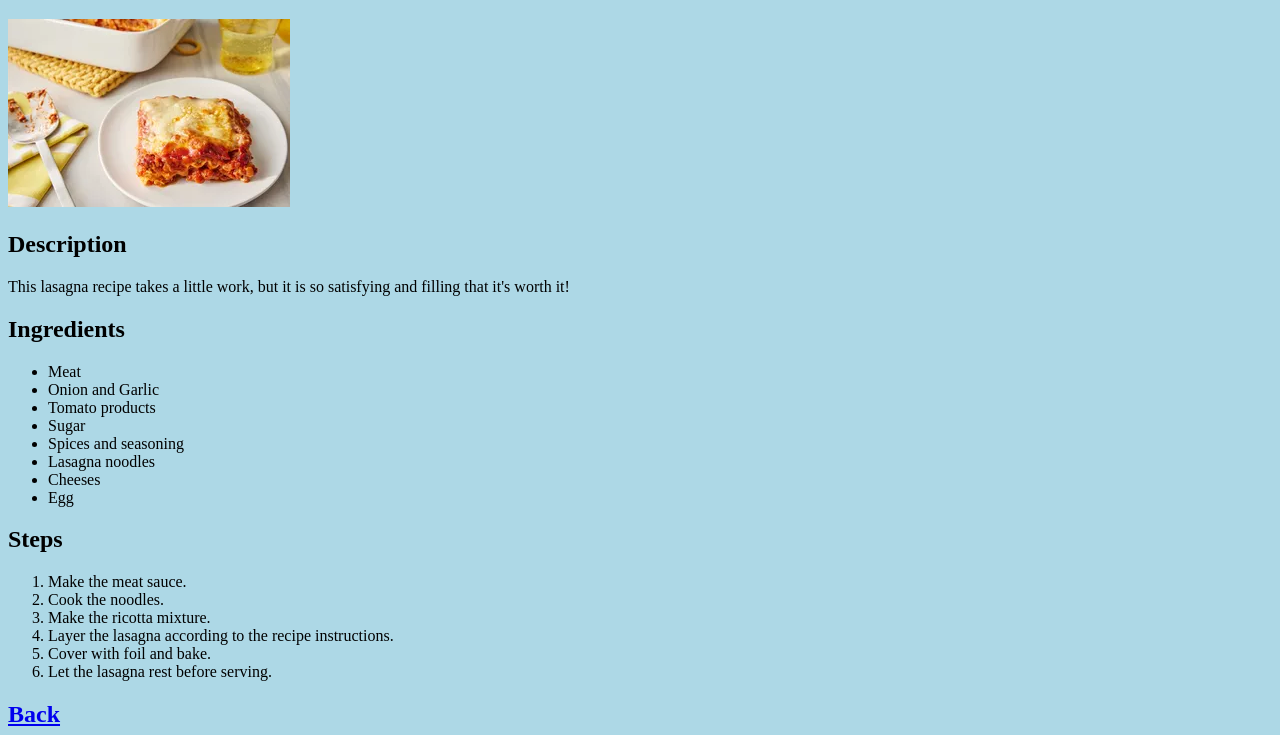
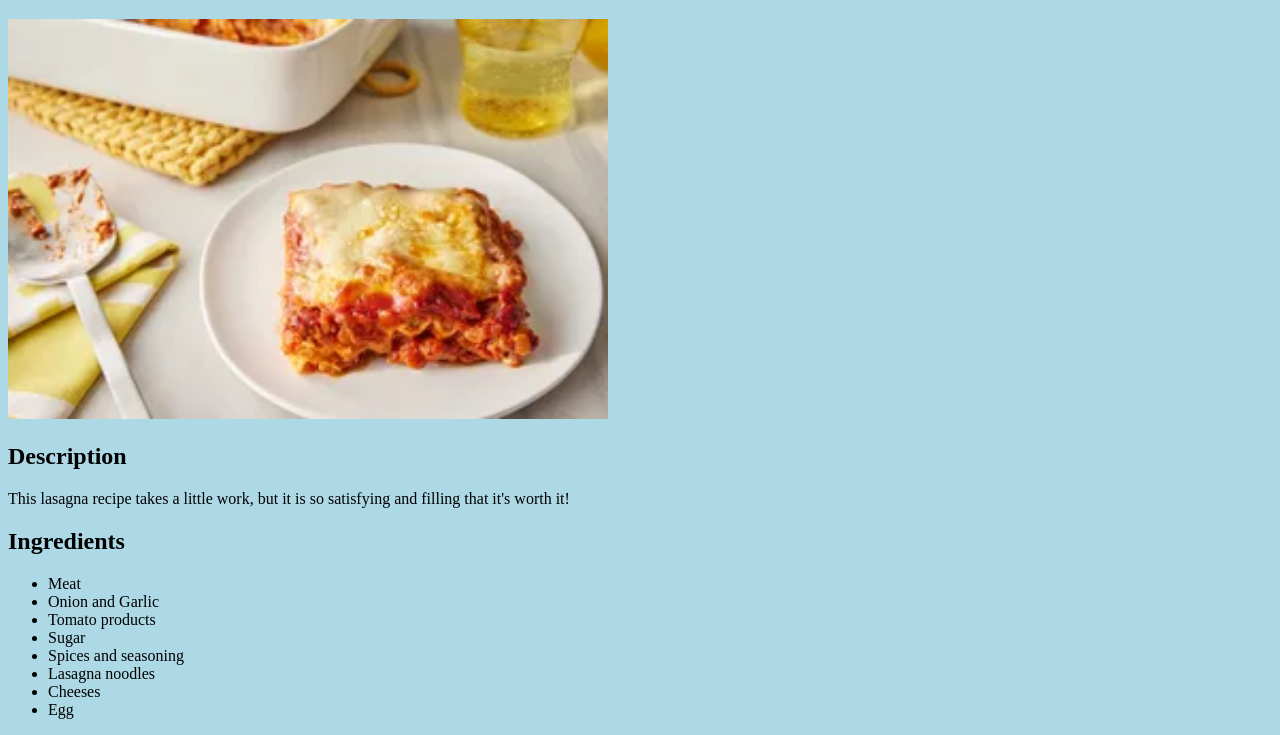
Before and after one commit to stanleypangg/odin-recipes, a plain HTML site: page recipes/lasagna.html in a window 1280 px wide. Shown: the part 61-796 px from the top of the page. Drawn offline with Linux system fonts and the light colour scheme.

Commit message:
made image of lasagna bigger

```diff
--- a/recipes/lasagna.html
+++ b/recipes/lasagna.html
@@ -8,7 +8,7 @@
 </head>
 <body>
     <h1 class="center">World's Best Lasagna</h1>
-    <img src="../images/lasagna.webp" alt="World's Best Lasagna">
+    <img src="../images/lasagna.webp" alt="World's Best Lasagna" height=400px width="auto">
     <h2>Description</h2>
     <p>This lasagna recipe takes a little work, but it is so satisfying and filling that it's worth it!</p>
     <h2>Ingredients</h2>
```
